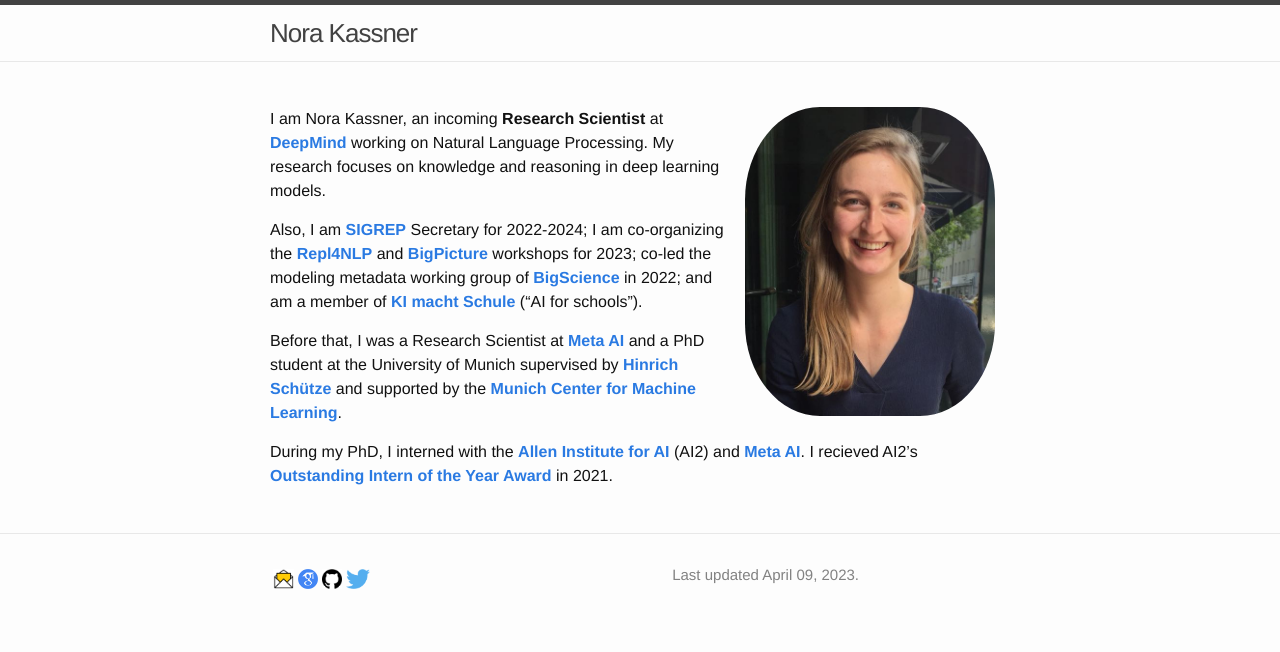
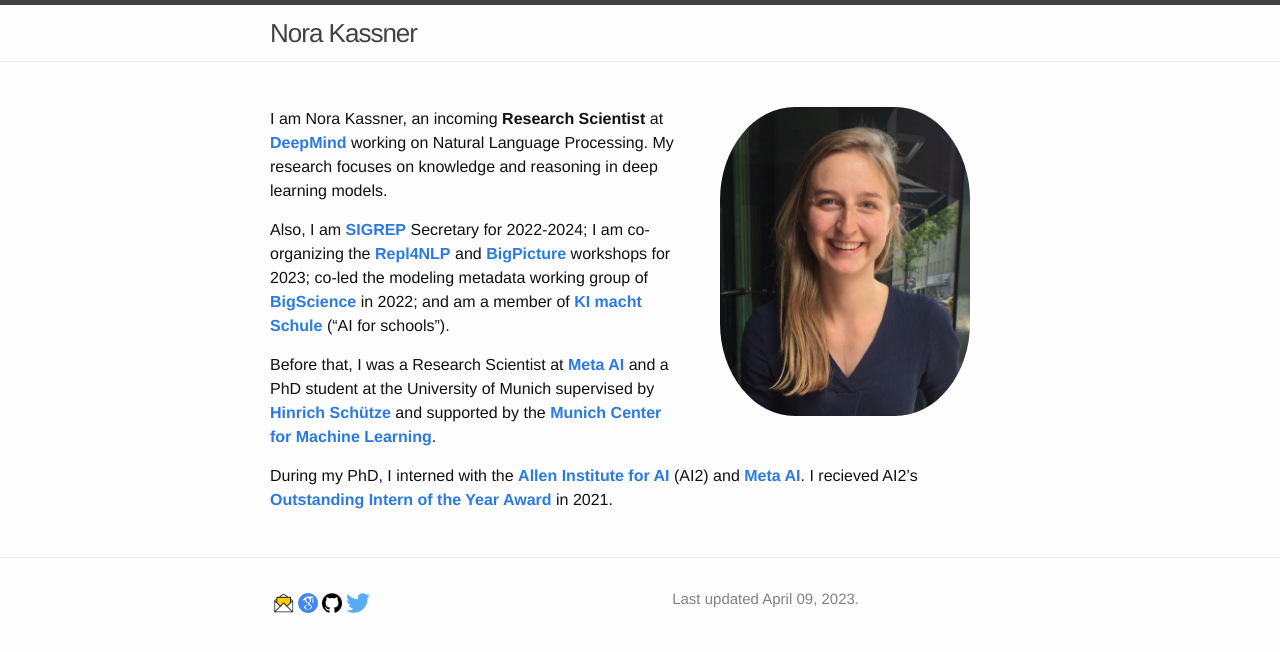
Before and after one commit to norakassner/norakassner.github.io, a Jekyll site: the page built from index.md, in a window 1280 px wide. Shown: the top 652 px of the page. Built offline with Jekyll 4.4.1, drawn with Linux system fonts in a browser that asks for light colours.

Commit message:
Initial commit

```diff
--- a/index.md
+++ b/index.md
@@ -4,7 +4,7 @@ description: I'm Nora and I am a Research Scientist in Natural Language Processi
 ---
 
 <!-- (comment) the image below can be found in img folder of this very project-->
-![i_am_a_fox](./img/people/Foto.jpeg){: style="float: right; margin: 0px 15px; width: 250px; border-radius: 30%" name="nora"}
+![i_am_a_fox](./img/people/Foto.jpeg){: style="float: right; margin: 0px 40px; width: 250px; border-radius: 30%" name="nora"}
 
 
 <!-- <a href= onMouseOver="document.readmore_1.src='/img/people/Foto.jpeg';" onMouseOut="document.readmore_1.src='/img/people/Foto.jpeg';">
```
